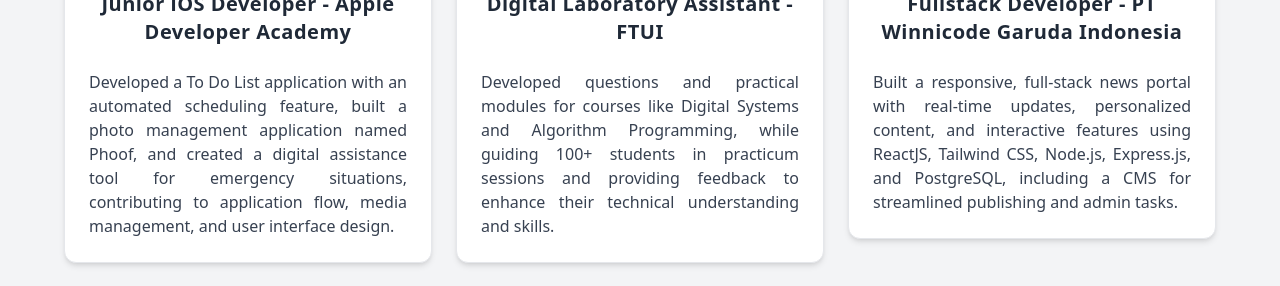
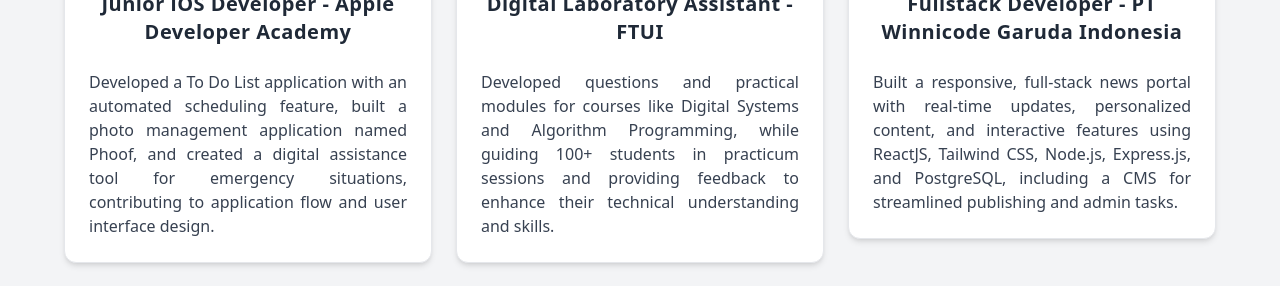
Before and after one commit to IvanYuantama/PortoWeb, a React (Vite) app in the folder Frontend/: page /home in a window 1280 px wide. Shown: the part 1866-2152 px from the top of the page. Built offline with nearby package versions, Linux system fonts and the light colour scheme.

Commit message:
Update MainPage.jsx

```diff
--- a/Frontend/src/components/MainPage.jsx
+++ b/Frontend/src/components/MainPage.jsx
@@ -47,10 +47,10 @@
 
   const workExperiences = [
     {
-      img: "https://i.imghippo.com/files/rqNb7733Xr.png",
+      img: "https://i.imghippo.com/files/Io2370xi.png",
       title: "Junior iOS Developer - Apple Developer Academy",
       description:
-        "Developed a To Do List application with an automated scheduling feature, built a photo management application named Phoof, and created a digital assistance tool for emergency situations, contributing to application flow, media management, and user interface design.",
+        "Developed a To Do List application with an automated scheduling feature, built a photo management application named Phoof, and created a digital assistance tool for emergency situations, contributing to application flow and user interface design.",
     },
     {
       img: "https://i.imghippo.com/files/fh3763PgM.png",
```
